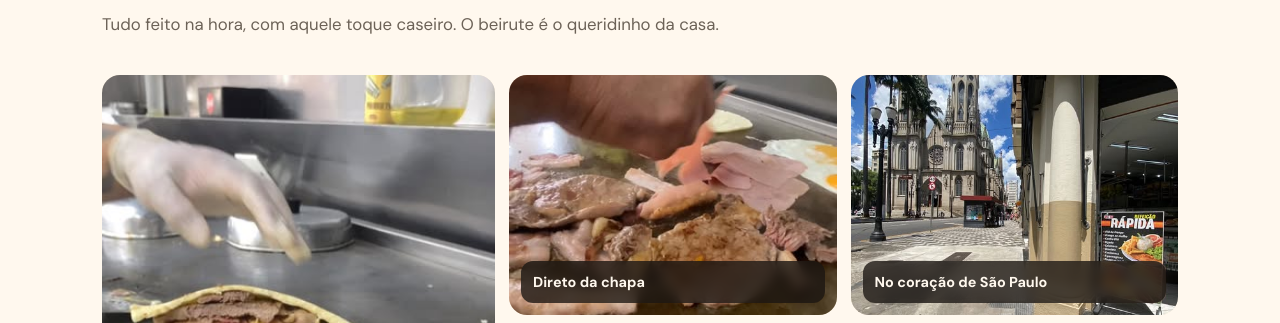
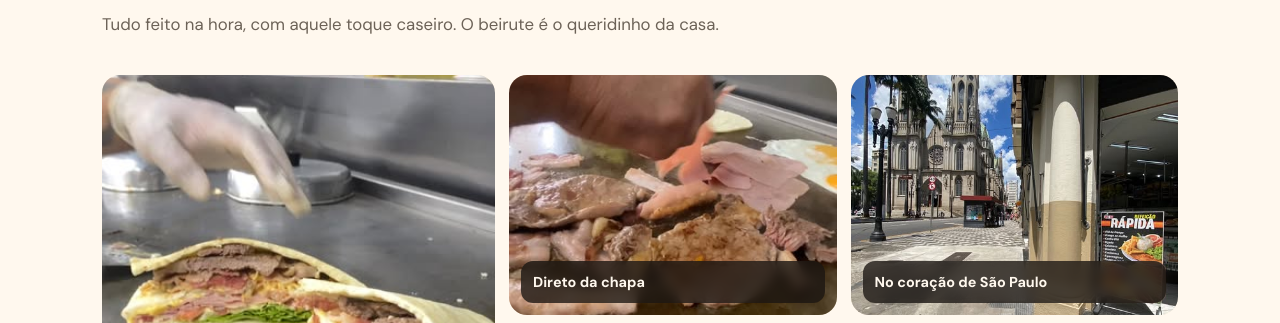
Before and after one commit to previas-arthur/pit-stop, a plain HTML site: page index.html in a window 1280 px wide. Shown: the part 3001-3324 px from the top of the page. Drawn offline with nearby package versions, Linux system fonts and the light colour scheme.

Commit message:
Update index.html

```diff
--- a/index.html
+++ b/index.html
@@ -572,7 +572,7 @@ footer.site .copy{grid-column:1/-1;border-top:1px solid #3a332b;padding-top:22px
       <h2>Mais de 100 lanches e pratos saem daqui todo dia.</h2>
       <p class="sub">Tudo feito na hora, com aquele toque caseiro. O beirute é o queridinho da casa.</p>
       <div class="grid">
-        <figure class="shot big reveal"><img src="beirute-chapa.jpg" alt="Beirute sendo montado na chapa" loading="lazy" style="object-position:50% 22%"><figcaption>O beirute mais pedido da Praça da Sé</figcaption></figure>
+        <figure class="shot big reveal"><img src="beirute-chapa.jpg" alt="Beirute sendo montado na chapa" loading="lazy" style="object-position:50% 45%"><figcaption>O beirute mais pedido da Praça da Sé</figcaption></figure>
         <figure class="shot reveal"><img src="chapa.jpg" alt="Carne sendo cortada na chapa" loading="lazy" style="object-position:50% 55%"><figcaption>Direto da chapa</figcaption></figure>
         <figure class="shot reveal"><img src="rua.jpg" alt="Calçada da Praça da Sé em frente à lanchonete" loading="lazy" style="object-position:50% 35%"><figcaption>No coração de São Paulo</figcaption></figure>
         <a class="ig reveal" href="https://www.instagram.com/pitstop.lanchesesucos/" target="_blank" rel="noopener" style="grid-column:span 2"><svg viewBox="0 0 24 24" fill="none" stroke="currentColor" stroke-width="2" aria-hidden="true"><rect x="3" y="3" width="18" height="18" rx="5"/><circle cx="12" cy="12" r="4"/><circle cx="17.5" cy="6.5" r="1" fill="currentColor"/></svg><div><strong>Siga @pitstop.lanchesesucos</strong><br><span>Promoções do dia, novidades e o cardápio no Instagram.</span></div></a>
```
